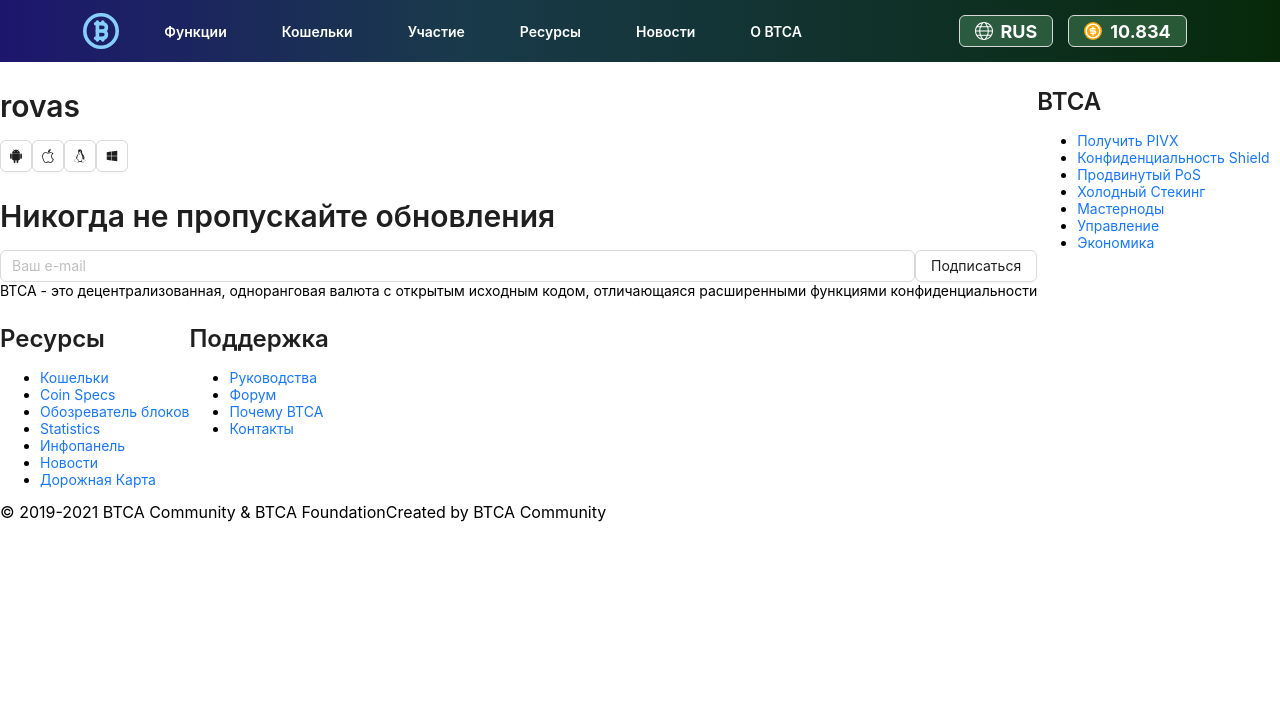
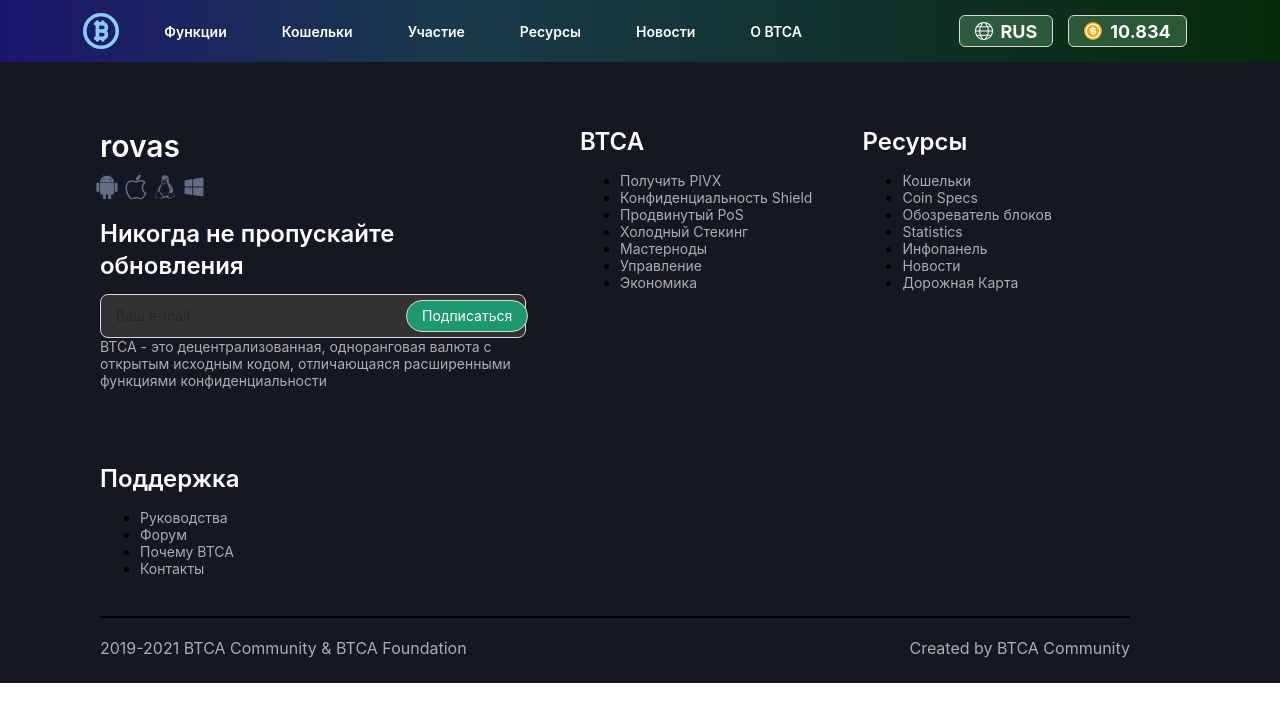
Before and after one commit to Monusuela/BTCA, a React (Create React App) app: page / in a window 1280 px wide. Shown: the top 722 px of the page. Built offline with nearby package versions, Linux system fonts and the light colour scheme.

Commit message:
Add files via upload

```diff
--- a/src/layout/footer.jsx
+++ b/src/layout/footer.jsx
@@ -1,5 +1,6 @@
 import { Fragment } from "react";
 import Container from "../components/container";
+import "./layout.scss";
 import { Button, Col, Flex, Input, Row, Typography} from "antd";
 import { TfiAndroid, TfiApple, TfiLinux } from "react-icons/tfi";
 import { RiWindowsFill } from "react-icons/ri";
@@ -10,27 +11,27 @@
 const Footer = () => {
     return(
         <Fragment>
-            <footer>
-                <Container>
-                    <Row>
-                        <Col>
-                        <Title level={2}>rovas</Title>
+            <footer className="Footer">
+                <Container className={Footer}>
+                    <Row className="Footer__widgets">
+                        <Col  className={`Footer__widget Footer__widget--other`} style={{width: "430px"}}>
+                        <Title level={2} className={`Footer__widget`} style={{color: "white"}}>rovas</Title>
+                        <Flex style={{gap: "15px"}}>
+                        <TfiAndroid style={{background: "#151822", color:"#636D85", transform: "scale(1.8)"}}/>
+                        <TfiApple style={{background: "#151822", color:"#636D85", transform: "scale(1.8)"}}/>
+                        <TfiLinux  style={{background: "#151822", color:"#636D85", transform: "scale(1.8)"}}/>
+                        <RiWindowsFill style={{background: "#151822", color:"#636D85", transform: "scale(1.8)"}}/>
+                        </Flex>
+                        <Title level={3} className="gradient-text">Никогда не пропускайте обновления</Title>
                         <Flex>
-                        <Button icon={<TfiAndroid/>}/>
-                        <Button icon={<TfiApple/>}/>
-                        <Button icon={<TfiLinux/>}/>
-                        <Button icon={<RiWindowsFill/>}/>
+                            <Input placeholder={"Ваш e-mail"}  className="Footer__widgets-input"/>
+                            <Button className="Footer__widgets-button">Подписаться</Button>
                         </Flex>
-                        <Title level={2}>Никогда не пропускайте обновления</Title>
-                        <Flex>
-                            <Input placeholder={"Ваш e-mail"}/>
-                            <Button>Подписаться</Button>
-                        </Flex>
-                        <text>BTCA - это децентрализованная, одноранговая валюта с
-                        открытым исходным кодом, отличающаяся расширенными функциями конфиденциальности</text>
+                        <text className="Footer__winget-link">BTCA - это децентрализованная, одноранговая валюта с
+                        открытым исходным кодом,  отличающаяся расширенными функциями конфиденциальности</text>
                         </Col>
                         <Col>
-                        <Title level={3} className={`Footer__winget`}>BTCA</Title>
+                        <Title level={3} className={`Footer__winget`} style={{color: "white"}}>BTCA</Title>
                         <ul className={`list-none Footer__widget-list`}>
                             <li>
                                 <Link to={"#"} className="Footer__winget-link">Получить PIVX</Link>
@@ -57,7 +58,7 @@
                         </Col>
 
                         <Col>
-                        <Title level={3} className={`Footer__winget`}>Ресурсы</Title>
+                        <Title level={3} className={`Footer__winget`} style={{color: "white"}}>Ресурсы</Title>
                         <ul className={`list-none Footer__widget-list`}>
                             <li>
                                 <Link to={"#"} className="Footer__winget-link">Кошельки</Link>
@@ -84,7 +85,7 @@
                         </Col>
 
                         <Col>
-                        <Title level={3} className={`Footer__winget`}>Поддержка</Title>
+                        <Title level={3} className={`Footer__winget`} style={{color: "white"}}>Поддержка</Title>
                         <ul className={`list-none Footer__widget-list`}>
                             <li>
                                 <Link to={"#"} className="Footer__winget-link">Руководства</Link>
@@ -101,9 +102,12 @@
                         </ul>
                         </Col>
                     </Row>
+                    <Flex className="Footer__winget-end">
+                <text className="Footer__winget-link"> 2019-2021 BTCA Community & BTCA Foundation</text>
+                <text className="Footer__winget-link">Created by BTCA Community</text>
+                </Flex>
                 </Container>
-                <text>© 2019-2021 BTCA Community & BTCA Foundation</text>
-                <text>Created by BTCA Community</text>
+
             </footer>
         </Fragment>
     )
--- /dev/null
+++ b/src/layout/layout.scss
@@ -0,0 +1,63 @@
+.Footer{
+
+    background: #151822;
+    padding: 40px 150px 25px 100px;
+
+    &__widgets{
+        gap: 50px;
+        padding-bottom: 25px;
+        border-bottom: 2px solid #000000;
+
+
+        &-input{
+                width: 426px ;
+                height: 44px;
+                border-radius: 8px;
+                background-color: rgb(51, 49, 49);
+
+                padding-left: 15px;
+
+
+        }
+
+        &-button{
+            margin-left: -120px;
+            border-radius: 90px;
+            background-color: #1D9A6D;
+            color: white;
+            margin-top: 6px;
+        }
+
+
+        .gradient-text {
+            color:  white ;
+          }
+
+
+
+
+
+
+
+    }
+
+
+
+}
+
+.Footer__winget{
+
+
+    &-end{
+        display: flex;
+        flex-wrap: wrap;
+        justify-content: space-between;
+        padding-top: 20px;
+
+    }
+
+    &-link{
+        color: #ADADAD;
+        text-decoration: none;
+    }
+}
```
